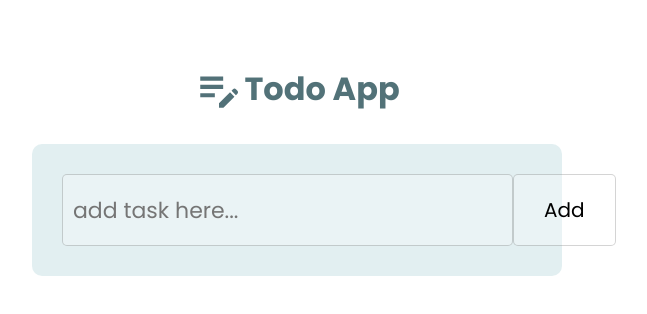
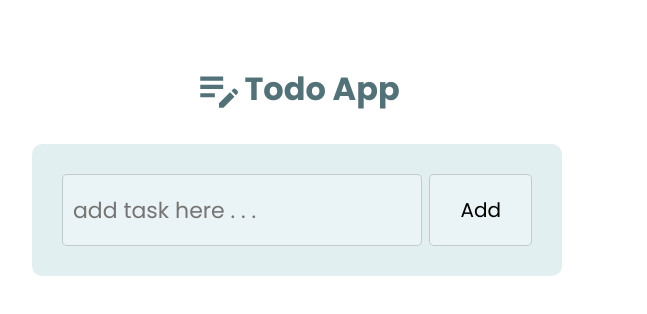
Before and after one commit to tanvir35web/Basic-Todo-App, a React (Vite) app: page / in a window 1280 px wide. Shown: the top 314 px of the page, without its empty margins (343-990 px from the left). Built offline with nearby package versions, Linux system fonts and the light colour scheme.

Commit message:
Enter keypress and auto focus feature added

```diff
--- a/src/App.css
+++ b/src/App.css
@@ -41,6 +41,7 @@
   border-radius: 5px;
   outline: none;
   border: 1px solid rgba(0, 0, 0, 0.17);
+  width: 360px;
 }
 
 .formInput button {
--- a/src/components/BasicTodo.jsx
+++ b/src/components/BasicTodo.jsx
@@ -1,4 +1,4 @@
-import React, { useState, useEffect } from "react";
+import React, { useState, useEffect, useRef } from "react";
 import { MdOutlineEditNote } from "react-icons/md";
 import { MdDelete } from "react-icons/md";
 
@@ -6,6 +6,7 @@ import { MdDelete } from "react-icons/md";
 const BasicTodo = () => {
   const [tasks, setTasks] = useState([]);
   const [input, setInput] = useState("");
+  const inputRef = useRef(null);
 
   // for local storage start
 
@@ -14,6 +15,7 @@ const BasicTodo = () => {
     if (storedTasks) {
       setTasks(storedTasks);
     }
+    inputRef.current.focus();
   }, []);
 
   useEffect(() => {
@@ -26,6 +28,7 @@ const BasicTodo = () => {
     if (input !== "") {
       setTasks([...tasks, input]);
       setInput("");
+
     }
   }
 
@@ -33,6 +36,12 @@ const BasicTodo = () => {
     const newTasks = [...tasks];
     newTasks.splice(index, 1);
     setTasks(newTasks);
+  }
+
+  function handleKeyPress(event) {
+    if (event.key === 'Enter') {
+      handleAddTask();
+    }
   }
 
   return (
@@ -47,9 +56,12 @@ const BasicTodo = () => {
           <form className="formInput">
             <input
               type="text"
-              placeholder="add task here..."
+              placeholder="add task here . . ."
               value={input}
               onChange={(e) => setInput(e.target.value)}
+              onKeyPress={handleKeyPress}
+              ref={inputRef}
+
             />
             <button type="button" onClick={handleAddTask}>
               Add
```
